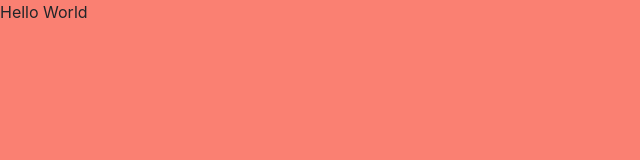
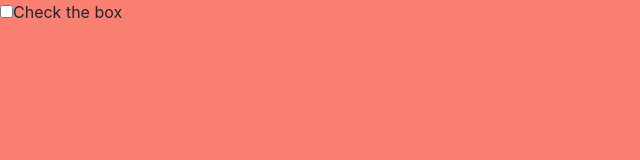
Before and after one commit to gabrielbruck/react, a React (Create React App) app: page / in a window 1280 px wide. Shown: the top 160 px of the page, without its empty margins (0-640 px from the left). Built offline with nearby package versions, Linux system fonts and the light colour scheme.

Commit message:
da2/excercise3

```diff
--- a/src/App.js
+++ b/src/App.js
@@ -5,12 +5,15 @@ import "./Day1/navigation.css";
 import LandingPage from "./Day1/services";
 import Banner from "./Day1/banner";
 import ComplexList from "./Day2/Excercise1/list";
-import Alive from "./Day2/Excercise2/alive";
+import Alive from "./Day2/Excercise3/alive";
+import Checkbox from "./Day2/Excercise3/checkbox";
 
 function App() {
   return (
     <div>
-      <Alive></Alive>
+      <Checkbox>
+        <Alive></Alive>
+      </Checkbox>
       {/* <Navigation></Navigation>
       <LandingPage></LandingPage>
       <div className="banner-background">
--- /dev/null
+++ b/src/Day2/Excercise3/alive.jsx
@@ -0,0 +1,20 @@
+import React from "react";
+
+class Alive extends React.Component {
+  constructor(props) {
+    super(props);
+    this.state = {
+      checked: false,
+    };
+  }
+
+  componentDidMount() {
+    alert("I am alive! :)");
+  }
+
+  render() {
+    return <div>Thank you for checking the box!</div>;
+  }
+}
+
+export default Alive;
--- /dev/null
+++ b/src/Day2/Excercise3/checkbox.jsx
@@ -0,0 +1,29 @@
+import React from "react";
+
+class Checkbox extends React.Component {
+  constructor(props) {
+    super(props);
+    this.state = { checked: false };
+  }
+
+  savingCheckbox(el) {
+    this.setState({ checked: el });
+  }
+
+  render() {
+    return (
+      <div>
+        <input
+          type="Checkbox"
+          onClick={(el) => {
+            this.savingCheckbox(el.target.checked);
+          }}
+        ></input>
+        <label>Check the box</label>
+        {this.state.checked && this.props.children}
+      </div>
+    );
+  }
+}
+
+export default Checkbox;
```
